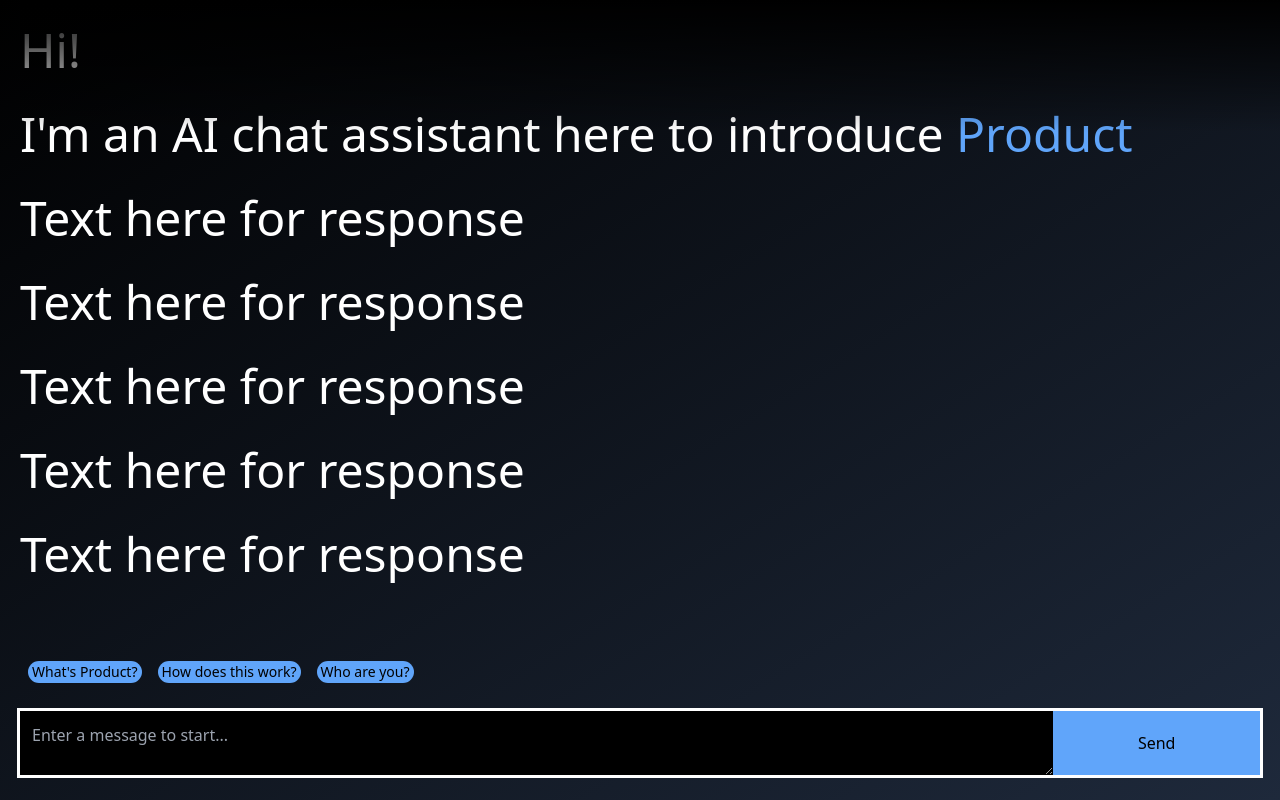
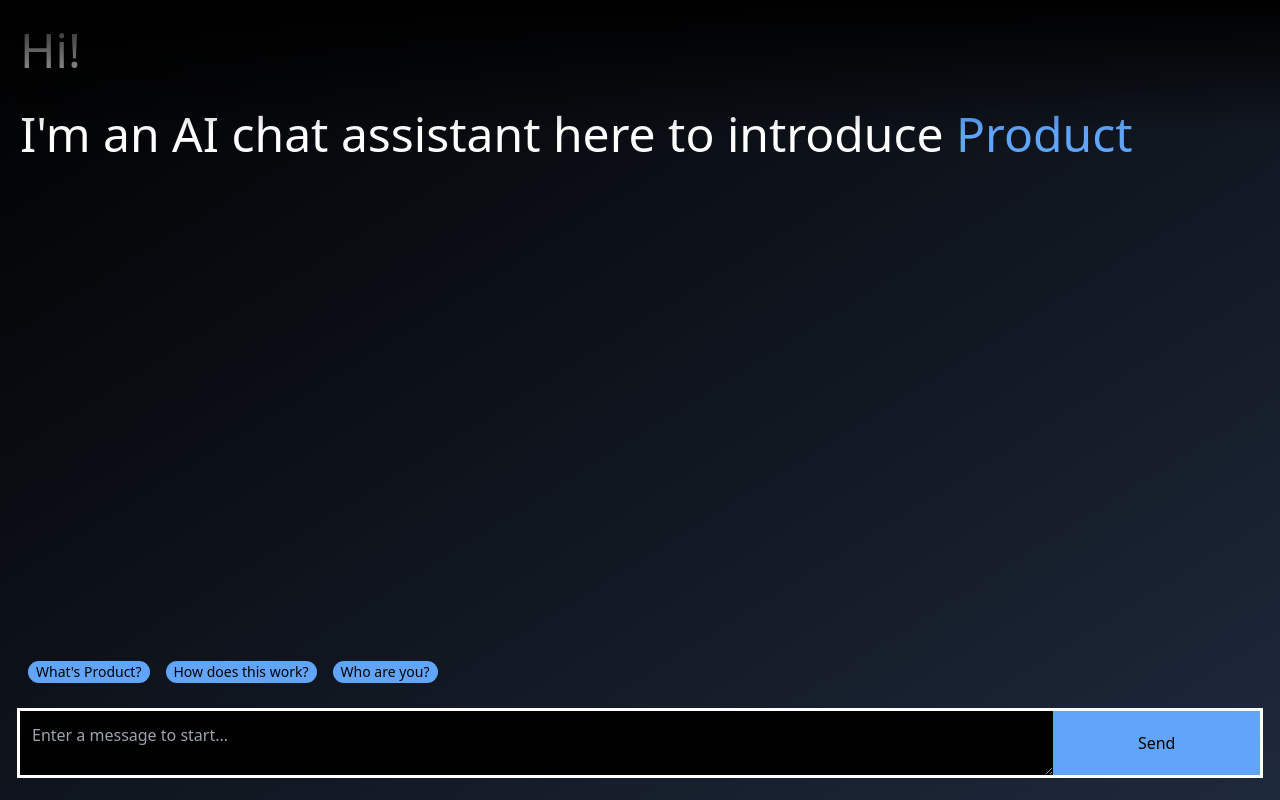
Before and after one commit to birdsean/landing-gpt, a React (Create React App) app: page / in a window 1280 px wide. Built offline with nearby package versions, Linux system fonts and the light colour scheme.

Commit message:
Add chat message functionality and send message functionality

```diff
--- a/src/App.tsx
+++ b/src/App.tsx
@@ -1,29 +1,72 @@
 import React from 'react';
 
 function App() {
+  const [messages, setMessages] = React.useState<string[]>([
+    'Hi!',
+    'I\'m an AI chat assistant here to introduce <Product>'
+  ])
+
+  const messageBoxRef = React.useRef<HTMLTextAreaElement>(null)
+
+  const renderMessages = () => {
+    return messages.map((message, index) => {
+      // replace <> with <span className='text-blue-400'></span> jsx
+      const emphasizedMsg = {__html: message.replace(/<(.+?)>/g, '<span class=\'text-blue-400\'>$1</span>')}
+      return (
+        <p key={index} className='mb-6' dangerouslySetInnerHTML={emphasizedMsg}/>
+      )
+    })}
+
+  const sendMessage = () => {
+    const message = messageBoxRef.current?.value
+    if (message) {
+      setMessages([...messages, message])
+      messageBoxRef.current!.value = ''
+
+      // scroll text area to bottom
+      console.log(messageBoxRef.current!.scrollHeight, messageBoxRef.current!.scrollTop)
+      messageBoxRef.current.setAttribute('scrolltop', '67')
+      console.log(messageBoxRef.current!.scrollHeight, messageBoxRef.current!.scrollTop)
+    }
+  }
+
+  // when text box is active and user presses enter, send message
+  React.useEffect(() => {
+    const handleKeyDown = (event: KeyboardEvent) => {
+      if (event.key === 'Enter') {
+        sendMessage()
+      }
+    }
+    document.addEventListener('keydown', handleKeyDown)
+    return () => {
+      document.removeEventListener('keydown', handleKeyDown)
+    }
+  })
+
   return (
     <div className="fixed w-full h-full p-5 bg-gradient-to-br from-black to-slate-800">
       <div className='fixed top-0 w-full h-1/6 bg-gradient-to-b from-black to-transparent z-10'/>
       <div className='relative flex flex-col h-5/6 text-white text-5xl leading-tight'>
-        <div className='absolute bottom-0 h-full overflow-y-auto'>
-          <h1 className='mb-6'>Hi!</h1>
-          <h1 className='mb-6'>I'm an AI chat assistant here to introduce <span className='text-blue-400'>Product</span></h1>
-          <p className='mb-6'>Text here for response</p>
-          <p className='mb-6'>Text here for response</p>
-          <p className='mb-6'>Text here for response</p>
-          <p className='mb-6'>Text here for response</p>
-          <p className='mb-6'>Text here for response</p>
+        <div className='absolute bottom-0 h-full overflow-y-auto overflow-x-hidden w-full'>
+          {renderMessages()}
         </div>
       </div>
       <div className='relative h-1/6 flex flex-col'>
         <div className='flex flex-row leading-none mb-5 text-sm'>
-          <button className='rounded-full bg-blue-400 p-1 m-2 outline-white'>What's Product?</button>
-          <button className='rounded-full bg-blue-400 p-1 m-2 outline-white'>How does this work?</button>
-          <button className='rounded-full bg-blue-400 p-1 m-2 outline-white'>Who are you?</button>
+          <button className='rounded-full bg-blue-400 p-1 m-2 px-2 outline-white'>What's Product?</button>
+          <button className='rounded-full bg-blue-400 p-1 m-2 px-2 outline-white'>How does this work?</button>
+          <button className='rounded-full bg-blue-400 p-1 m-2 px-2 outline-white'>Who are you?</button>
         </div>
         <div className='w-full h-1/2 outline outline-white flex flex-row'>
-          <textarea className='bg-black caret-blue-400 text-blue-400 p-3 w-5/6 m-0' placeholder='Enter a message to start...'></textarea>
-          <button className='bg-blue-400 p-3 w-1/6'>Send</button>
+          <textarea
+            className='bg-black caret-blue-400 text-blue-400 p-3 w-5/6 m-0'
+            placeholder='Enter a message to start...'
+            ref={messageBoxRef}
+          />
+          <button
+            className='bg-blue-400 p-3 w-1/6'
+            onClick={sendMessage}
+          >Send</button>
         </div>
       </div>
     </div>
```
